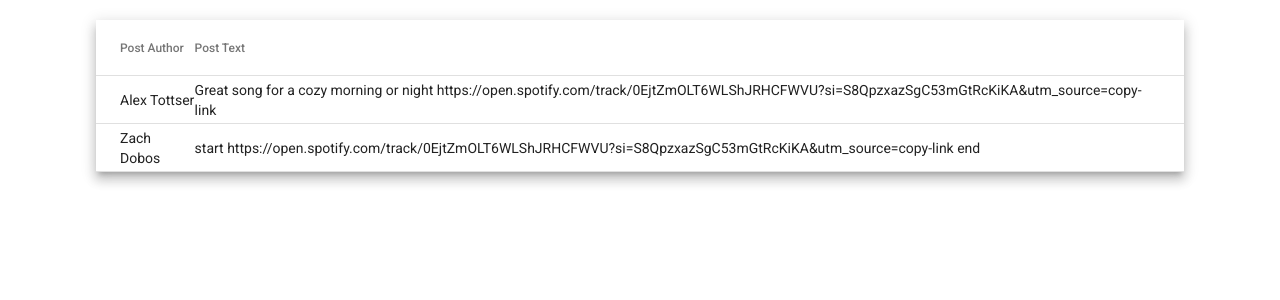
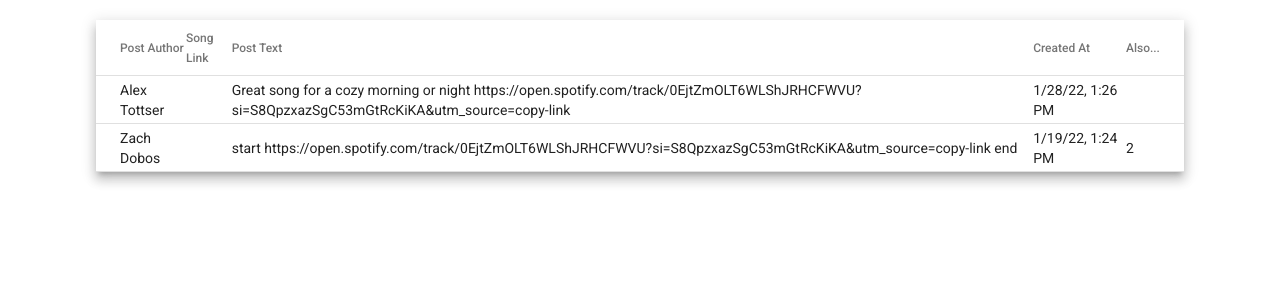
Before and after one commit to samvanf/groupme-music-table, an Angular app: page / in a window 1280 px wide. Shown: the top 300 px of the page. Built offline with nearby package versions, Linux system fonts and the light colour scheme; no server answers.

Commit message:
Able to extract song link from text Ridiculing android users TODO: Use subscriptions to populate song data

```diff
--- a/src/app/post/post.component.html
+++ b/src/app/post/post.component.html
@@ -3,9 +3,21 @@
         <th mat-header-cell *matHeaderCellDef>Post Author</th>
         <td mat-cell *matCellDef="let post"> {{post.name}}</td>
     </ng-container>
+    <ng-container matColumnDef="song link">
+        <th mat-header-cell *matHeaderCellDef>Song Link</th>
+        <td mat-cell *matCellDef="let post"> {{post.song_link}}</td>
+    </ng-container>
+    <ng-container matColumnDef="created at">
+        <th mat-header-cell *matHeaderCellDef>Created At</th>
+        <td mat-cell *matCellDef="let post"> {{post.created_at | date:'short'}}</td>
+    </ng-container>
     <ng-container matColumnDef="text">
         <th mat-header-cell *matHeaderCellDef>Post Text</th>
-        <td mat-cell *matCellDef="let post"> {{post.text}}</td>
+        <td mat-cell *matCellDef="let post">{{post.text}}</td>
+    </ng-container>
+    <ng-container matColumnDef="misc">
+        <th mat-header-cell *matHeaderCellDef>Also...</th>
+        <td mat-cell *matCellDef="let post">{{post.source_guid}}</td>
     </ng-container>
     <tr mat-header-row *matHeaderRowDef="displayedColumns"></tr>
     <tr mat-row *matRowDef="let myRowData; columns: displayedColumns"></tr>
--- a/src/app/post/post.component.ts
+++ b/src/app/post/post.component.ts
@@ -2,13 +2,27 @@
 import { PostService } from "./post.service";
 
 export interface SongEntry {
+    created_at: Date;
     name: string;
     text: string;
+    song_link: string;
+    source_guid: string;
   }
 
   const SONG_DATA: SongEntry[] = [
-    {name: 'Alex Tottser', text: 'Great song for a cozy morning or night \n https://open.spotify.com/track/0EjtZmOLT6WLShJRHCFWVU?si=S8QpzxazSgC53mGtRcKiKA&utm_source=copy-link'},
-    {name: 'Zach Dobos', text: ' start https://open.spotify.com/track/0EjtZmOLT6WLShJRHCFWVU?si=S8QpzxazSgC53mGtRcKiKA&utm_source=copy-link end'}
+    {
+      created_at: new Date(1643376377000),
+      name: 'Alex Tottser',
+      text: 'Great song for a cozy morning or night \n https://open.spotify.com/track/0EjtZmOLT6WLShJRHCFWVU?si=S8QpzxazSgC53mGtRcKiKA&utm_source=copy-link',
+      song_link: '',
+      source_guid: ''},
+    {
+      created_at: new Date(1642598643000),
+      name: 'Zach Dobos',
+      text: ' start https://open.spotify.com/track/0EjtZmOLT6WLShJRHCFWVU?si=S8QpzxazSgC53mGtRcKiKA&utm_source=copy-link end',
+      song_link: '',
+      source_guid: '2'
+    }
   ];
 
 
@@ -20,7 +34,7 @@
 })
 export class PostComponent implements OnInit {
 
-    displayedColumns: string[] = ['name', 'text'];
+    displayedColumns: string[] = ['name', "song link", 'text', 'created at', 'misc'];
     dataSource = SONG_DATA;
 
     constructor(public postService: PostService) {
--- a/src/app/post/post.service.ts
+++ b/src/app/post/post.service.ts
@@ -1,7 +1,5 @@
 import { Injectable } from "@angular/core";
 import { HttpClient } from "@angular/common/http";
-// import { map } from 'rxjs/operators';
-// import * as rxjs from 'rxjs/operators';
 import { map } from "rxjs/operators";
 
 @Injectable({providedIn: "root"})
@@ -13,28 +11,30 @@
     }
 
     getPosts() {
-        console.log('hello world');
         this.http.get<{
             messages: {
-                attachments: any[],
-                avatar_url: string,
-                created_at: number,
-                favorited_by: any[],
-                group_id: string,
-                id: string,
-                name: string,
-                sender_id: string,
-                sender_type: string,
-                source_guid: string,
-                system: boolean,
-                text: string,
-                user_id: string,
-                platform: string
+            created_at: number,
+            name: string,
+            text: string,
+            source_guid: string
             }[]
         }>(`http://localhost:3000/api/posts`).pipe(map((messageData) => {
-            console.log(messageData.messages[0].name)
+            return messageData.messages.map(message => {
+                const songLinks = this.getSongLink(message.text);
+                return {
+                    created_at: new Date(message.created_at* 1000),
+                    name: message.name,
+                    text: message.text,
+                    song_link: songLinks ? songLinks[0]: "",
+                    source_guid: message.source_guid.indexOf('android') > -1 ? 'lol at this loser using android' : ''
+                }
+            })
         })).subscribe(transformedMessages => {
-            console.log(transformedMessages)
+            console.log(transformedMessages);
         })
     }
+
+    getSongLink(text: string) {
+        return text.match(/(?:(?:https?|ftp|file):\/\/|www\.|ftp\.)(?:\([-A-Z0-9+&@#\/%=~_|$?!:,.]*\)|[-A-Z0-9+&@#\/%=~_|$?!:,.])*(?:\([-A-Z0-9+&@#\/%=~_|$?!:,.]*\)|[A-Z0-9+&@#\/%=~_|$])/igm)
+    }
 }
```
Also changed, not shown: 1 other file (tests, documents, lock files or other folders).
